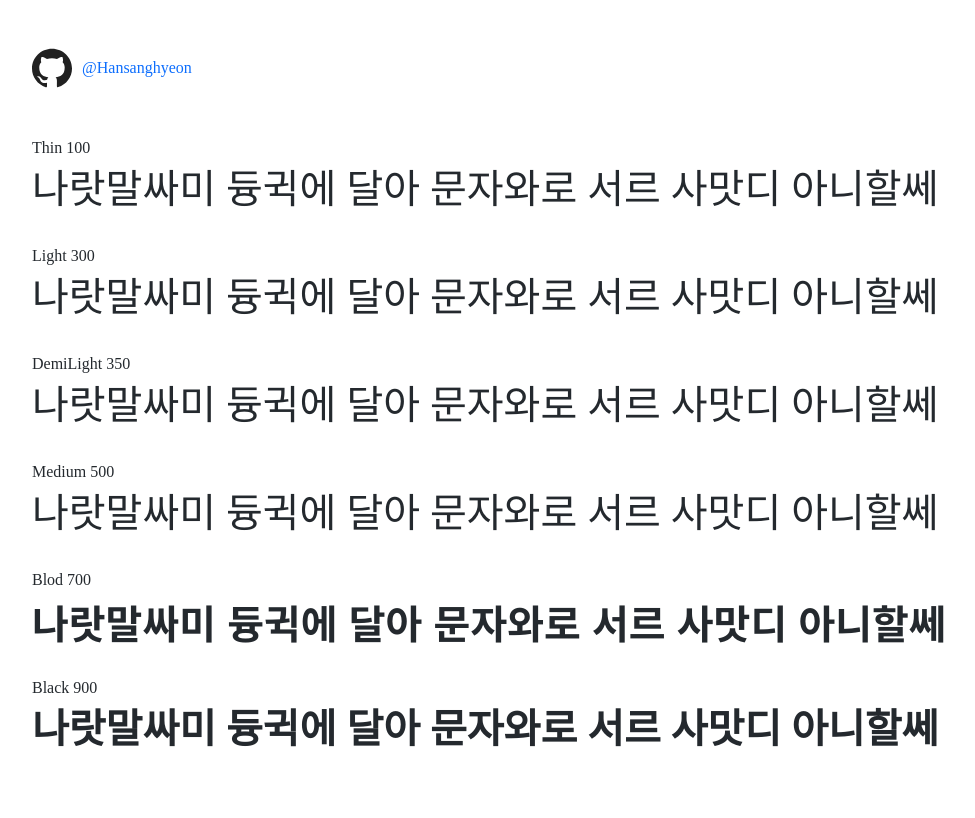
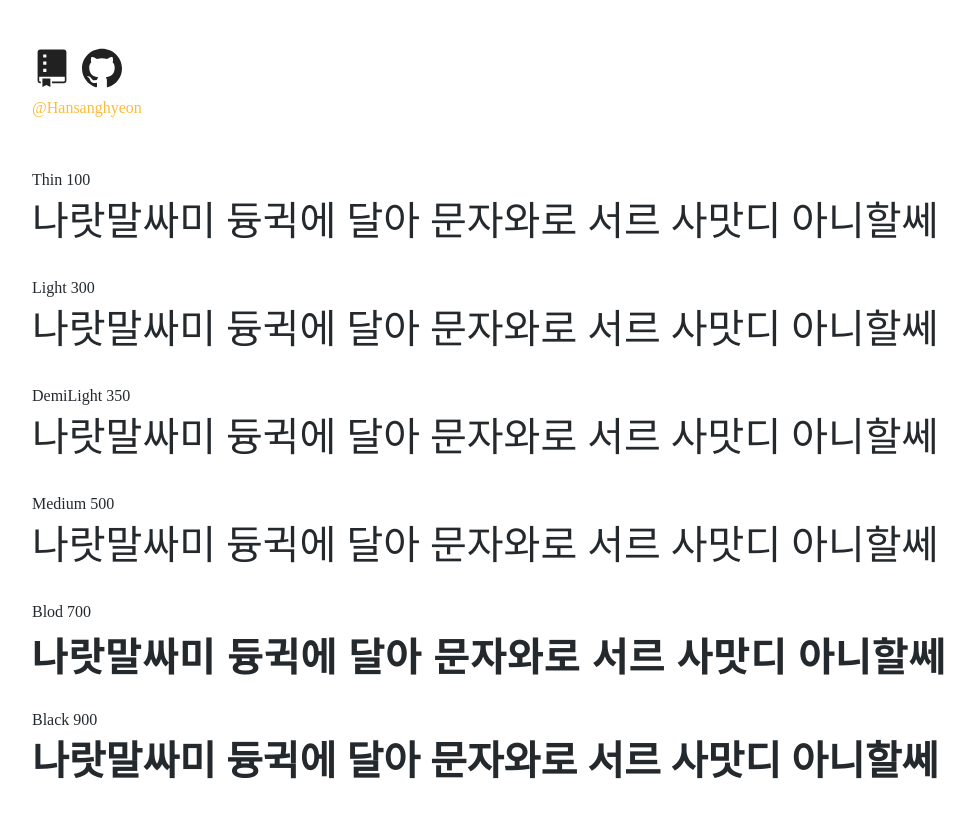
Before and after one commit to webfontbox/NotoSansCJKkr, a plain HTML site: page index.html in a window 1280 px wide. Shown: the whole page, without its empty margins (50-1025 px from the left). Drawn offline with nearby package versions, Linux system fonts and the light colour scheme; a web font is replaced by a local one.

Commit message:
:sparkles: 저장소 링크 추가

```diff
--- a/index.html
+++ b/index.html
@@ -35,7 +35,7 @@
     font-weight: 900;
   }
 
-  .github {
+  .linkWrap {
     display: flex;
     align-items: center;
     text-decoration: none;
@@ -47,6 +47,7 @@
     margin-right: 10px;
   }
 
+
   svg {
     width: 100%;
     height: 100%;
@@ -54,6 +55,16 @@
 
   svg path {
     fill: #212121;
+    transition: fill 0.3s ease-in-out;
+  }
+
+  .name {
+    color: #FDBD3A;
+    font-weight: 500;
+  }
+
+  svg:hover path {
+    fill: #FDBD3A;
   }
 
   @media (prefers-color-scheme: dark) {
@@ -65,6 +76,14 @@
     svg path {
       fill: #e8eaed;
     }
+
+    .name {
+      color: #49D294;
+    }
+
+    svg:hover path {
+      fill: #49D294;
+    }
   }
 </style>
 
@@ -72,6 +91,16 @@
   <div class="container py-5">
     <div class="row mb-5">
       <div class="col-12">
+        <div class="linkWrap mb-2">
+          <a href="https://github.com/Hansanghyeon/NotoSansCJKkr">
+            <div class="icon">
+              <?xml version="1.0"?>
+              <svg xmlns="http://www.w3.org/2000/svg" viewBox="0 0 50 50">
+                <path
+                  d="M 10 2 C 8.346 2 7 3.346 7 5 L 7 41 C 7 42.654 8.346 44 10 44 L 11 44 L 11 42 L 10 42 C 9.449 42 9 41.552 9 41 L 9 36 L 41 36 L 41 41 C 41 41.552 40.552 42 40 42 L 25 42 L 25 44 L 40 44 C 41.654 44 43 42.654 43 41 L 43 5 C 43 3.346 41.654 2 40 2 L 10 2 z M 14 8 L 18 8 L 18 12 L 14 12 L 14 8 z M 14 17 L 18 17 L 18 21 L 14 21 L 14 17 z M 14 26 L 18 26 L 18 30 L 14 30 L 14 26 z M 13 38 L 13 48.625 L 18 46.125 L 23 48.625 L 23 38 L 13 38 z" />
+              </svg>
+            </div>
+          </a>
           <a href="https://github.com/Hansanghyeon" class="github">
             <div class="icon">
               <svg enable-background="new 0 0 24 24" height="512" viewBox="0 0 24 24" width="512"
@@ -80,8 +109,11 @@
                   d="m12 .5c-6.63 0-12 5.28-12 11.792 0 5.211 3.438 9.63 8.205 11.188.6.111.82-.254.82-.567 0-.28-.01-1.022-.015-2.005-3.338.711-4.042-1.582-4.042-1.582-.546-1.361-1.335-1.725-1.335-1.725-1.087-.731.084-.716.084-.716 1.205.082 1.838 1.215 1.838 1.215 1.07 1.803 2.809 1.282 3.495.981.108-.763.417-1.282.76-1.577-2.665-.295-5.466-1.309-5.466-5.827 0-1.287.465-2.339 1.235-3.164-.135-.298-.54-1.497.105-3.121 0 0 1.005-.316 3.3 1.209.96-.262 1.98-.392 3-.398 1.02.006 2.04.136 3 .398 2.28-1.525 3.285-1.209 3.285-1.209.645 1.624.24 2.823.12 3.121.765.825 1.23 1.877 1.23 3.164 0 4.53-2.805 5.527-5.475 5.817.42.354.81 1.077.81 2.182 0 1.578-.015 2.846-.015 3.229 0 .309.21.678.825.56 4.801-1.548 8.236-5.97 8.236-11.173 0-6.512-5.373-11.792-12-11.792z" />
               </svg>
             </div>
+          </a>
+        </div>
+        <div class="name">
           @Hansanghyeon
-        </a>
+        </div>
       </div>
     </div>
     <div class="row mb-4">
```
Lines whose indentation alone changed are shown as unchanged.
